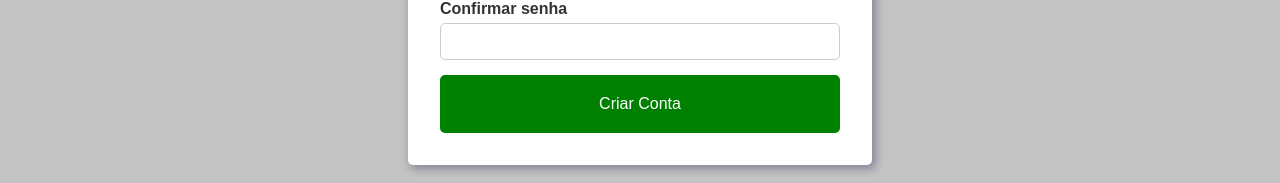
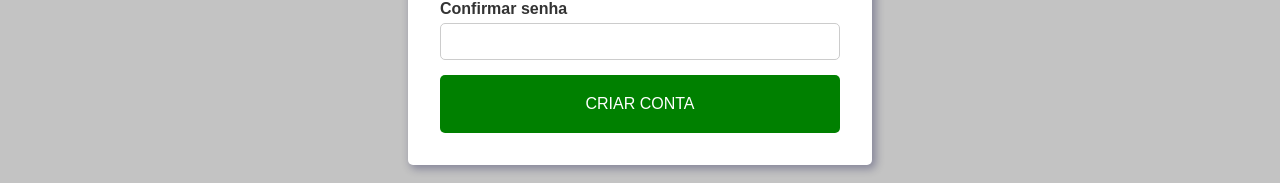
Before and after one commit to lauanderson-rael/react-project-zebras, a React (Vite) app: page /sign in a window 1280 px wide. Shown: the part 461-644 px from the top of the page. Built offline with nearby package versions, Linux system fonts and the light colour scheme.

Commit message:
Update index.jsx

```diff
--- a/src/Pages/SignUp/index.jsx
+++ b/src/Pages/SignUp/index.jsx
@@ -29,7 +29,7 @@
                             <label htmlFor="confirm-password">Confirmar senha</label>
                             <input type="password" id="confirm-password" name="confirm-password" className="form-control" />
                         </div>
-                        <button type="submit" className="btn btn-primary">Criar Conta</button>
+                        <button type="submit" className="btn btn-primary">CRIAR CONTA</button>
                     </form>
                 </div>
             </div>
```
